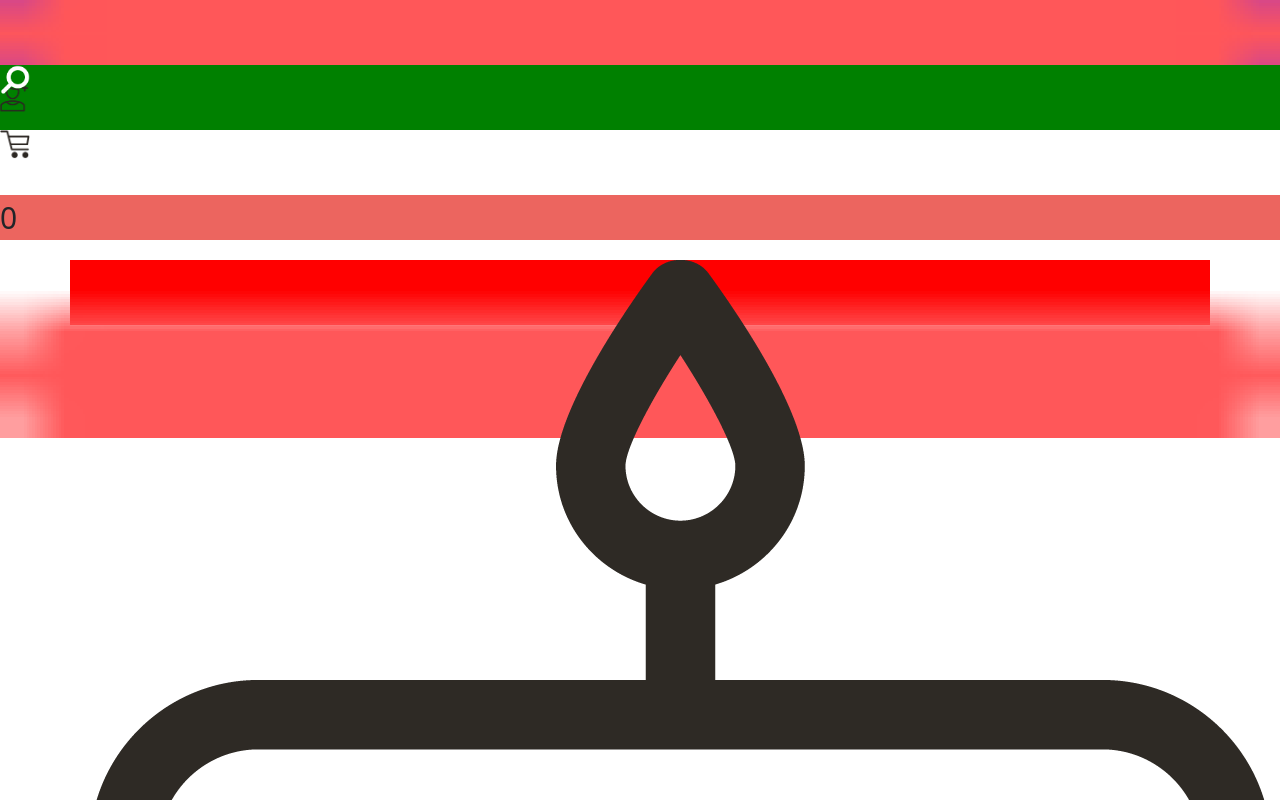
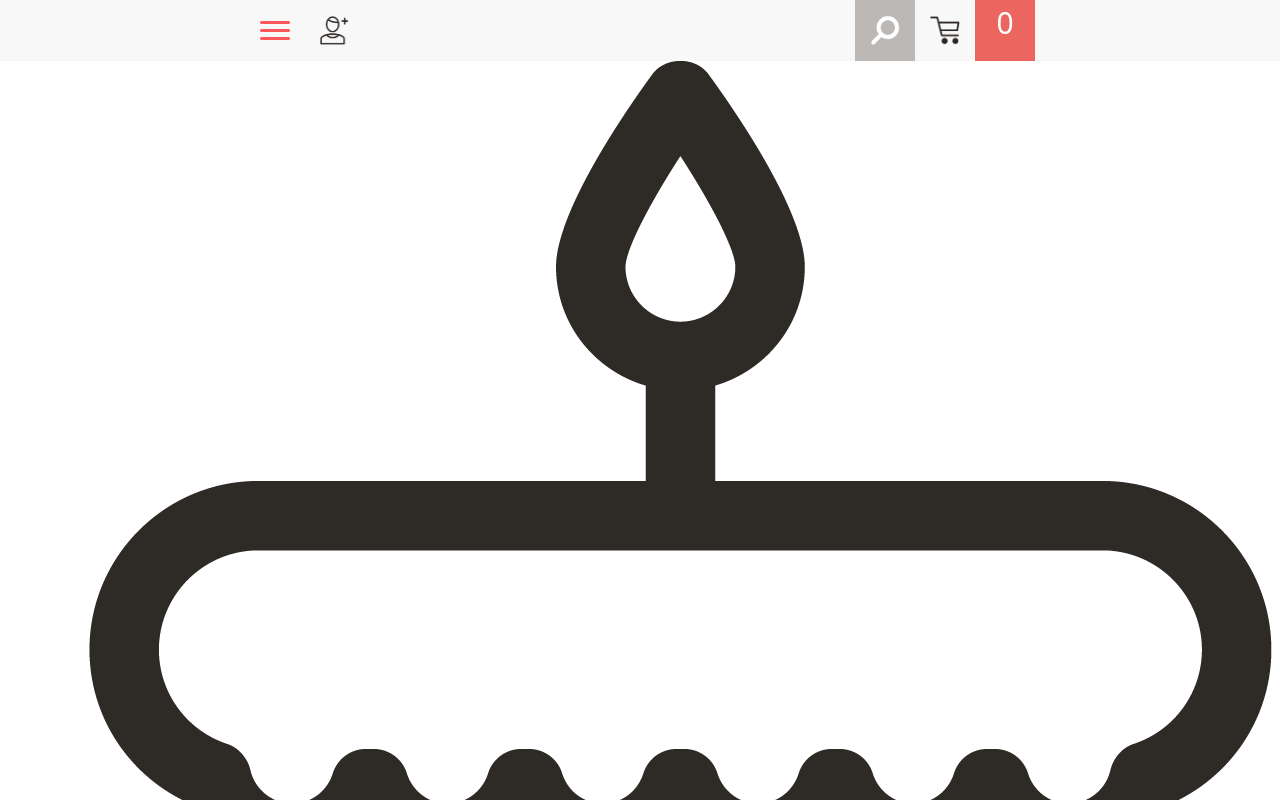
Before and after one commit to JaviFernandezz/W01CHWE-adam-javi, a website: page index.html in a window 1280 px wide. Shown: the top 800 px of the page. Drawn offline with nearby package versions, Linux system fonts and the light colour scheme.

Commit message:
used flexbox to make the header

```diff
--- a/index.html
+++ b/index.html
@@ -23,7 +23,7 @@
   <body>
     <header>
       <div class="header-container">
-        <div class="header-box row justify-content-evenly">
+        <div class="header-box-left">
           <div class="header-box header-box__container-burger">
             <img src="/images/burger_menu.png" class="burger" />
           </div>
@@ -33,7 +33,7 @@
           </div>
         </div>
 
-        <div>
+        <div class="header-box-right">
           <div class="header-box header-box__navigation-search">
             <img src="/images/lupa.png" class="search-icon" />
           </div>
--- a/styles.css
+++ b/styles.css
@@ -1,56 +1,64 @@
-.container {
-  background-color: red;
-  height: 65px;
+.header-container {
+  background-color: rgb(249 248 248);
+  display: flex;
+  justify-content: space-around;
 }
-.header-box {
-  height: 65px;
+
+.header-box-left {
+  display: flex;
+  flex-direction: row;
+}
+
+.header-box-right {
+  display: flex;
+  flex-direction: row;
 }
 
 .header-box__container-burger {
+  width: 60px;
   display: flex;
-  background-color: blueviolet;
-  height: 30x;
-  width: 30x;
   justify-content: center;
-  flex-direction: column;
 }
 
 .header-box__navigation-user {
-  background-color: green;
+  width: 60px;
+  display: flex;
   display: flex;
   justify-content: center;
-  flex-direction: column;
 }
 
-.header-box__navigation-buttons {
+.header-box__navigation-search {
+  width: 60px;
   display: flex;
-  background-color: grey;
-  justify-content: space-around;
-  padding: 0;
-  flex-direction: column;
+  justify-content: center;
+  background-color: rgb(187 184 182);
 }
-
-.products-number {
+.header-box__navigation-cart {
+  width: 60px;
+  display: flex;
+  justify-content: center;
+}
+.header-box__navigation-quantity {
+  width: 60px;
+  display: flex;
+  justify-content: center;
   background-color: rgb(236 101 95);
-}
-nav ul {
-  display: flex;
-  justify-content: space-between;
-  align-items: center;
 }
 
 .search-icon,
 .cart-icon,
-.user-icon {
+.user-icon,
+.burger {
+  display: flex;
   width: 30px;
   padding: 0;
+  align-self: center;
+  justify-self: center;
 }
 
 .products-number {
   font-size: 30px;
+  text-align: center;
+  text-justify: center;
+  color: white;
 }
-
-.buttons-right {
-  display: flex;
-  margin: 0;
-}
```
